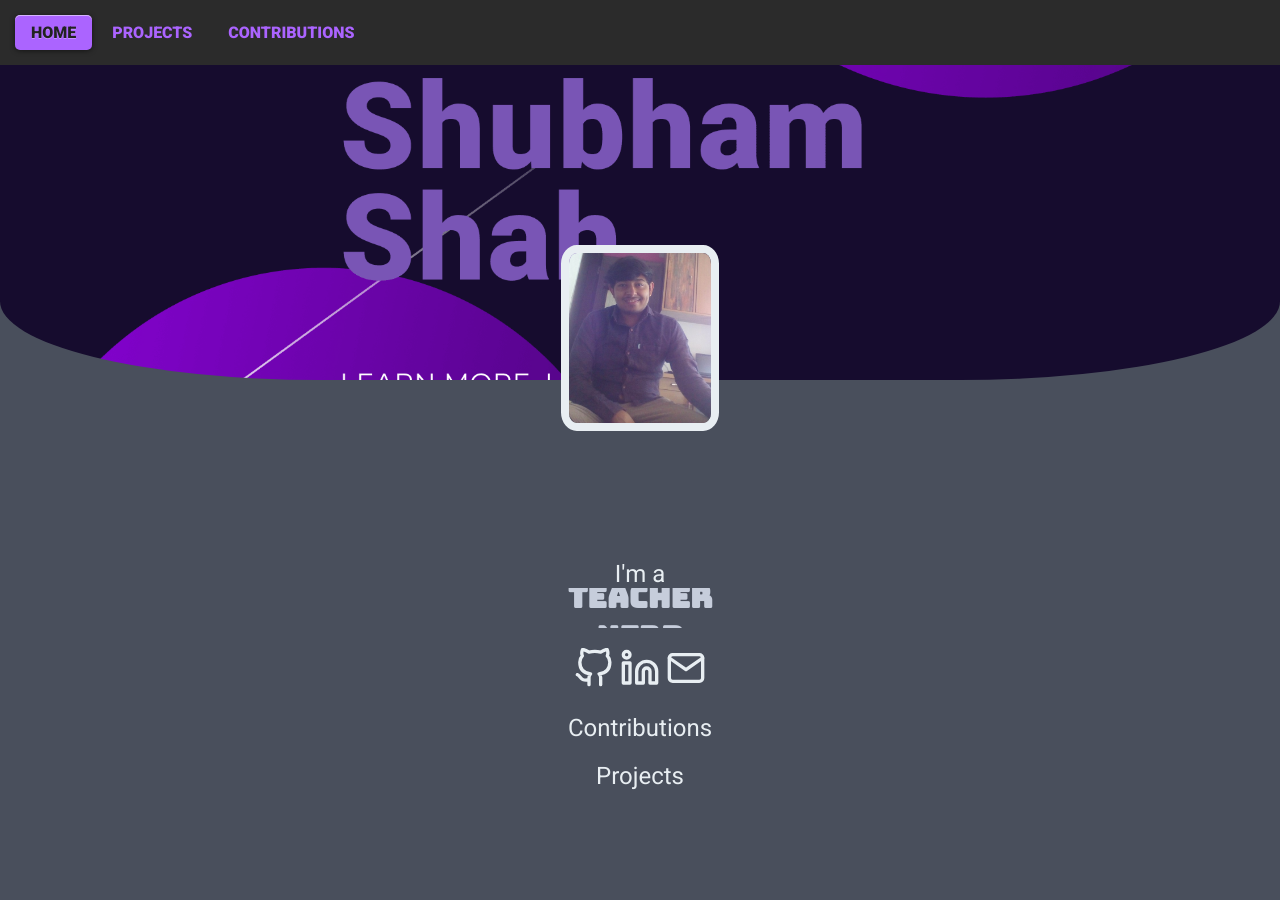
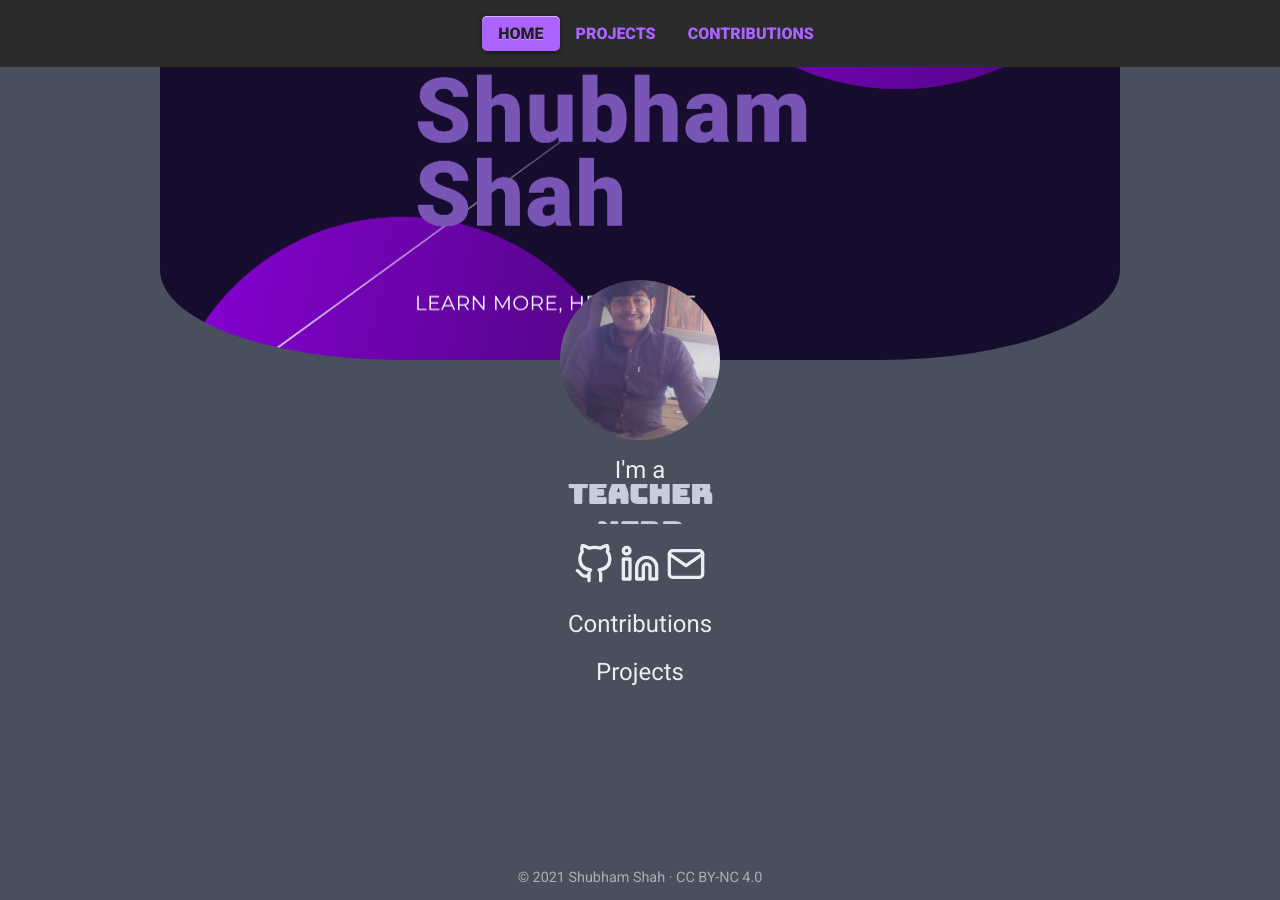
Before and after one commit to ShubhamCanMakeCommit/shubhamcanmakecommit.github.io, a Jekyll site: the page built from pages/index.html, in a window 1280 px wide and 900 px high. Built offline with Jekyll 4.4.1, drawn with Linux system fonts in a browser that asks for light colours.

Commit message:
design: Change the home page look

```diff
--- a/_data/profile.yml
+++ b/_data/profile.yml
@@ -1,5 +1,6 @@
 name: Shubham Shah
 img: assets/img/me.jpg
+background: assets/img/background.png
 adjectives:
   - Software Engineer
   - Teacher
--- a/_sass/_main.scss
+++ b/_sass/_main.scss
@@ -1,11 +1,11 @@
-@import url('https://fonts.googleapis.com/css?family=Roboto&display=swap');
+@import url("https://fonts.googleapis.com/css?family=Roboto&display=swap");
 
 :root {
-  --slider-size: 40px;
+  --slider-size: 2.5rem;
 }
 
 body {
-  font-family: 'Roboto', sans-serif;
+  font-family: "Roboto", sans-serif;
   background-color: $lgray;
   margin: 0px;
 }
@@ -46,24 +46,24 @@
   margin: 0;
   text-align: center;
 }
-.fancyImg {
+$profile-img-dimension: 10rem;
+.profile__background {
   background: url(/assets/img/background.png);
-  background-position: center;
+  background-position: top;
   background-size: cover;
   background-repeat: no-repeat;
   border-radius: 0px 0px 25% 25%;
-  min-height: 35vh;
-  margin-bottom: 20vh;
-  display: flex;
-  justify-content: center;
+  height: 40vh;
+  width: 75vw;
+  margin: auto;
 }
-.fancyImg__img {
+.profile__img {
+  width: $profile-img-dimension;
+  height: $profile-img-dimension;
   display: block;
-  border-radius: 10%;
-  border: solid #e8eef2 8px;
-  position: relative;
-  height: 170px;
-  bottom: -20vh;
+  border-radius: 50%;
+  object-fit: cover;
+  margin: -5rem auto 1rem auto;
 }
 .video,
 .summary,
@@ -127,7 +127,7 @@
 #stat-container {
   display: block;
   color: #c6cddb;
-  font-family: Bungee, cursive;
+  font-family: "Bungee", cursive;
   position: relative;
   top: 0;
   left: 0;
@@ -173,7 +173,7 @@
 .post h2,
 .post h3 {
   text-align: left;
-  font-family: 'Bungee';
+  font-family: "Bungee";
 }
 .post code.language-plaintext {
   font-weight: bold;
@@ -204,3 +204,13 @@
   border-radius: 0px 0px 25% 25%;
   color: white;
 }
+@media only screen and (max-width: 500px) {
+  html {
+    font-size: 12px;
+  }
+}
+@media only screen and (max-width: 800px) {
+  .profile__background {
+    width: 100vw;
+  }
+}
--- a/_sass/_navbar.scss
+++ b/_sass/_navbar.scss
@@ -1,6 +1,10 @@
 .navbar {
-  padding: 15px;
+  padding: 1rem;
   background: #2b2b2b;
+  display: flex;
+  justify-content: center;
+  position: fixed;
+  width: 100vw;
 }
 .navbar__link {
   display: inline-block;
@@ -29,3 +33,9 @@
     0 1px 5px rgba(0, 0, 0, 0.5);
   text-shadow: 0 1px 0 rgba(255, 255, 255, 0.3);
 }
+@media only screen and (max-width: 500px) {
+  .navbar__link {
+    padding: 0.5rem 0.5rem;
+    font-size: 0.9rem;
+  }
+}
--- a/pages/index.html
+++ b/pages/index.html
@@ -4,8 +4,9 @@
 current: home
 ---
   <div id="container">
-    <div class="fancyImg">
-      <img src="{{site.data.profile.img | relative_url}}" alt="shubham" class="fancyImg__img">
+    <div class="profile">
+      <div class="profile__background"></div>
+      <img src="{{site.data.profile.img | relative_url}}" class="profile__img" alt="shubham">
     </div>
     <div id="spotlight">
       <div id="home-center">
```
